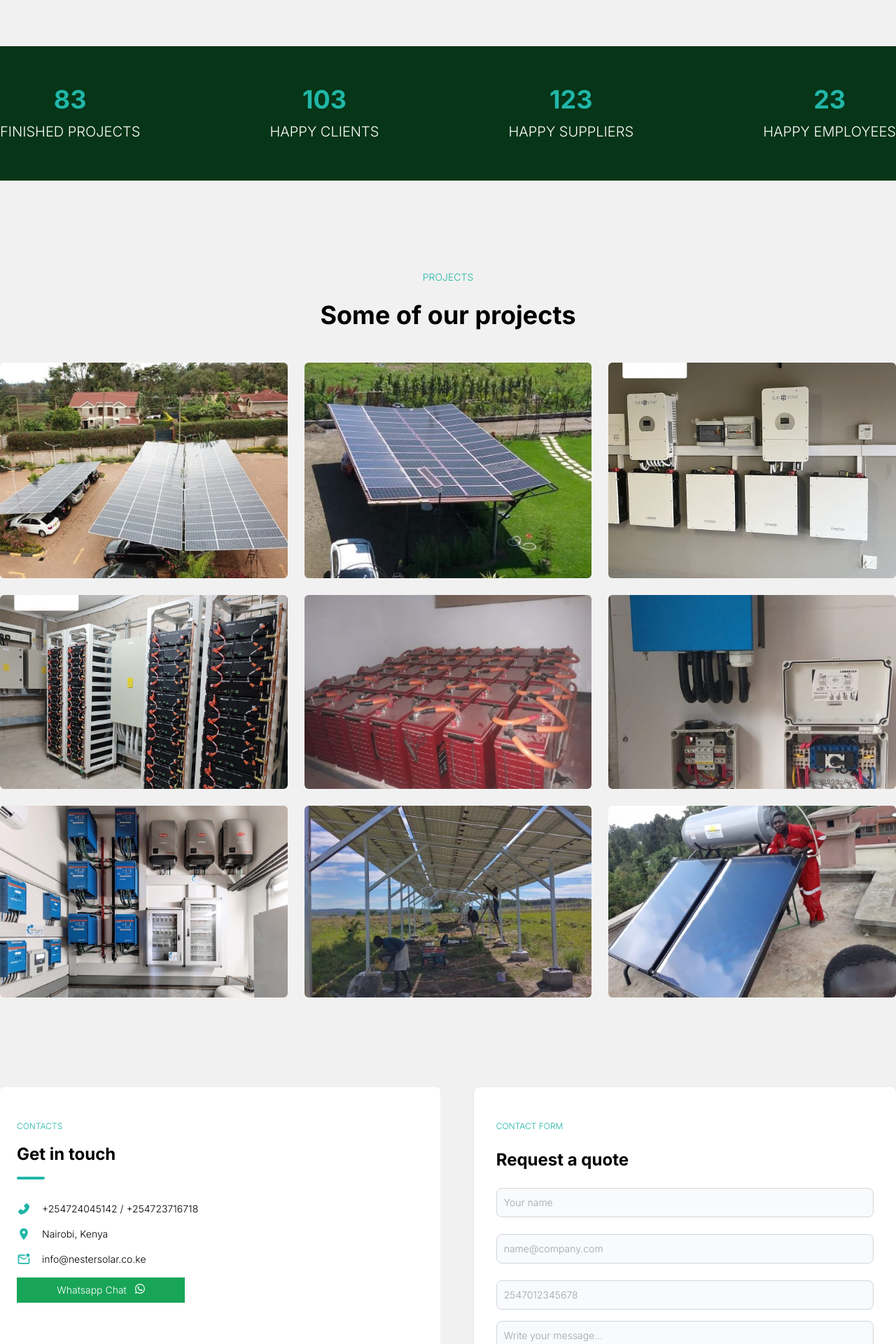
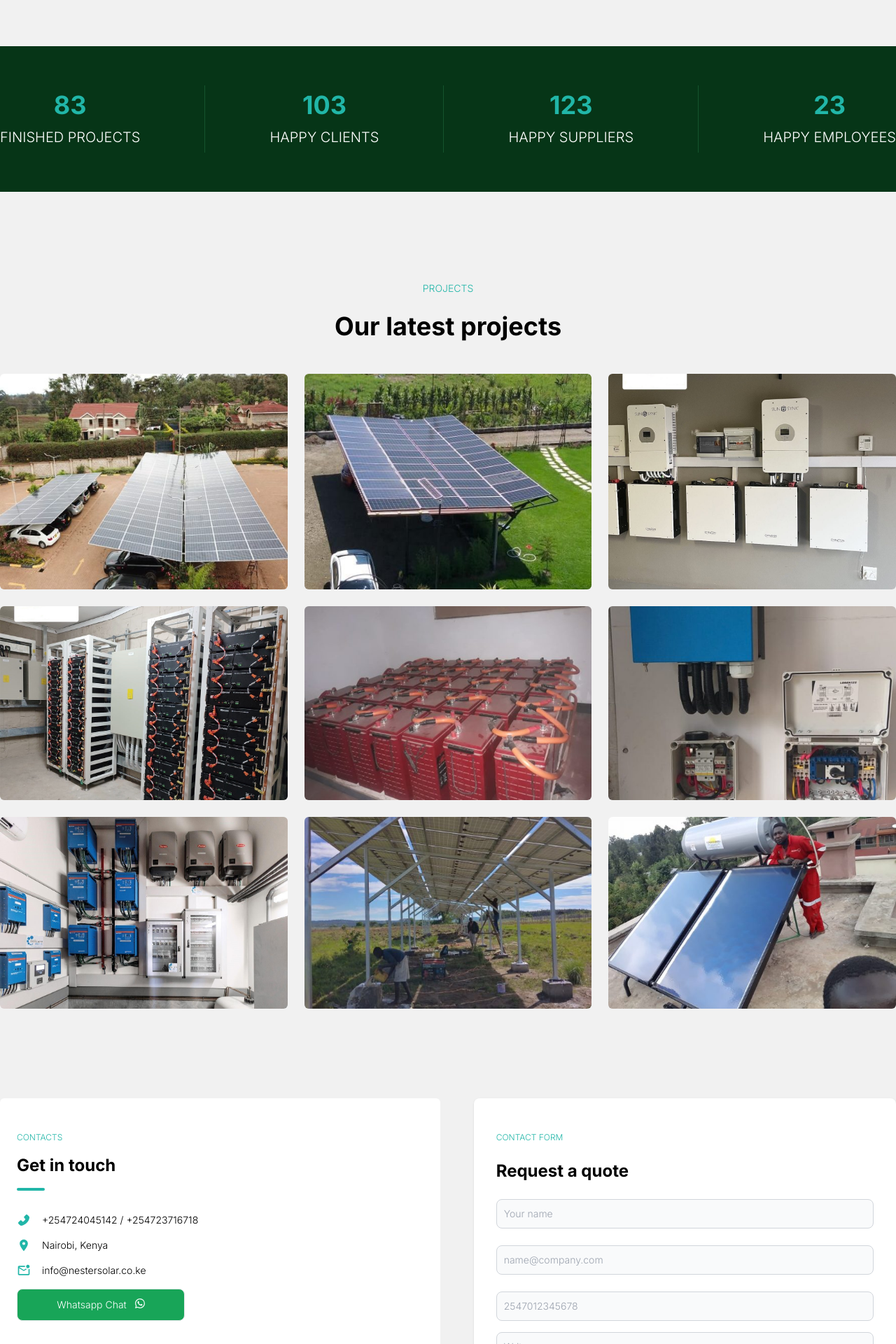
Before and after one commit to njau58/ricky-morty, a Next.js app: page / in a window 1280 px wide. Shown: the part 5200-7120 px from the top of the page at 70% size. Built offline with nearby package versions, Linux system fonts and the light colour scheme.

Commit message:
refactor projects

```diff
--- a/src/sections/ContactUs.jsx
+++ b/src/sections/ContactUs.jsx
@@ -41,7 +41,7 @@ const ContactUs = () => {
 "
               >
                 {" "}
-                <div className="text-white text-sm text-center  py-2 px-6 w-[15rem] mr-4   bg-primary hover:bg-theme-primary-yellow hover:border-theme-primary-">
+                <div className="text-white text-sm text-center  py-3 px-6 w-[15rem] mr-4 rounded-lg   bg-primary hover:bg-theme-primary-yellow border hover:text-primary hover:border-primary hover:bg-transparent">
                   Whatsapp Chat{" "}
                   <span className="inline-block pl-2">
                     <BsWhatsapp />
--- a/src/sections/Projects.jsx
+++ b/src/sections/Projects.jsx
@@ -34,7 +34,7 @@ const Projects = () => {
         <p
           className={`text-text-gray-800 font-extrabold md:text-4xl text-3xl    ${inter.className}`}
         >
-          Some of our projects
+         Our latest projects
         </p>
 
         <div className="grid md:grid-cols-3 gap-6 grids-col-1 mx-4 max-w-7xl md:mx-auto pt-6">
--- a/src/sections/statistics/Statistics.jsx
+++ b/src/sections/statistics/Statistics.jsx
@@ -8,14 +8,17 @@ const Statistics = () => {
           <p className="font-extrabold text-4xl text-secondary">83</p>
           <p className="text-xl text-white"> FINISHED PROJECTS</p>
         </div>
+        <div className="md:border-l-[1px] border-green-900 md:py-12 h-full bg-white"></div>
         <div className="flex flex-col space-y-3 items-center justify-center">
           <p className="font-extrabold text-4xl text-secondary">103</p>
           <p className="text-xl text-white"> HAPPY CLIENTS</p>
         </div>
+        <div className="md:border-l-[1px] border-green-900 md:py-12 h-full bg-white"></div>
         <div className="flex flex-col space-y-3 items-center justify-center">
           <p className="font-extrabold text-4xl text-secondary">123</p>
           <p className="text-xl text-white"> HAPPY SUPPLIERS</p>
         </div>
+        <div className="md:border-l-[1px] border-green-900 md:py-12 h-full bg-white"></div>
         <div className="flex flex-col space-y-3 items-center justify-center">
           <p className="font-extrabold text-4xl text-secondary">23</p>
           <p className="text-xl text-white"> HAPPY EMPLOYEES</p>
```
